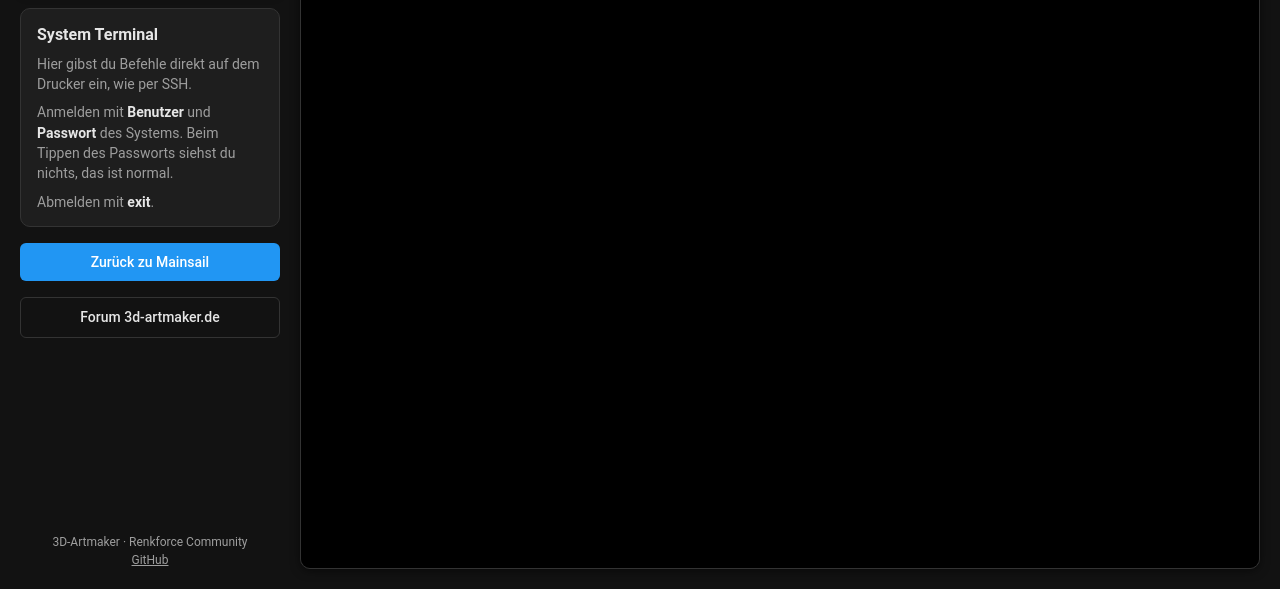
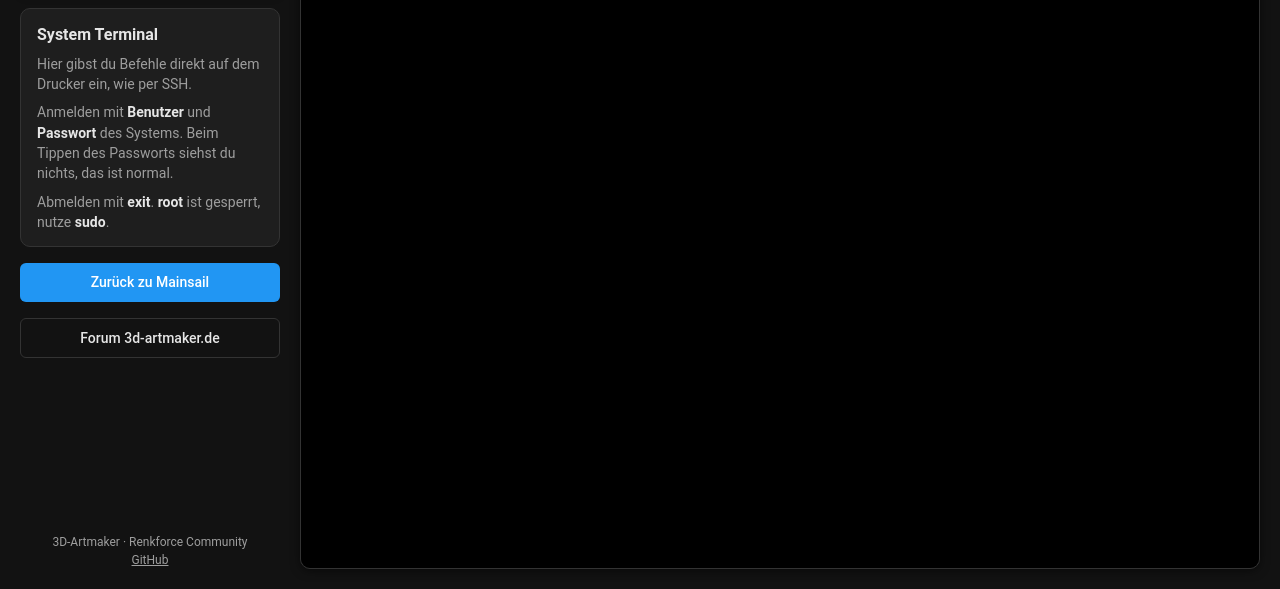
Before and after one commit to Dennis02121978/3D-Artmaker, a plain HTML site: page rf-terminal/index.html in a window 1280 px wide. Shown: the part 211-800 px from the top of the page. Drawn offline with Linux system fonts and the light colour scheme; files whose address does not match are found by name.

Commit message:
3D-Artmaker Installer und 3DArtmaker-upgrade, Release 1.6.0
- installer/3dartmaker.sh: Systempruefung, Auswahl wie im Config Creator
  (Board, Klipper/Marlin, Modell, Extruder, Filament), Pakete, Config,
  Marlin flashen mit EEPROM-Sicherung, Befehl 3DArtmaker-upgrade
- Release enthaelt 3dartmaker-install.sh mit Pruefsumme
- rf-terminal: Anmeldung ueber rf-login (su -l) statt login, ttyd als nobody,
  Groessenaenderung des Browserfensters kommt jetzt an, root gesperrt
- Version im Startbild 1.6.0

Co-Authored-By: Claude Opus 5.5 <noreply@anthropic.com>

```diff
--- a/rf-terminal/index.html
+++ b/rf-terminal/index.html
@@ -116,7 +116,7 @@
     <h1>System Terminal</h1>
     <p>Hier gibst du Befehle direkt auf dem Drucker ein, wie per SSH.</p>
     <p>Anmelden mit <b>Benutzer</b> und <b>Passwort</b> des Systems. Beim Tippen des Passworts siehst du nichts, das ist normal.</p>
-    <p>Abmelden mit <b>exit</b>.</p>
+    <p>Abmelden mit <b>exit</b>. <b>root</b> ist gesperrt, nutze <b>sudo</b>.</p>
   </div>
   <a class="btn" href="/">Zurück zu Mainsail</a>
   <a class="btn ghost" href="https://3d-artmaker.de" target="_blank" rel="noopener">Forum 3d-artmaker.de</a>
```
Also changed, not shown: 12 other files.
